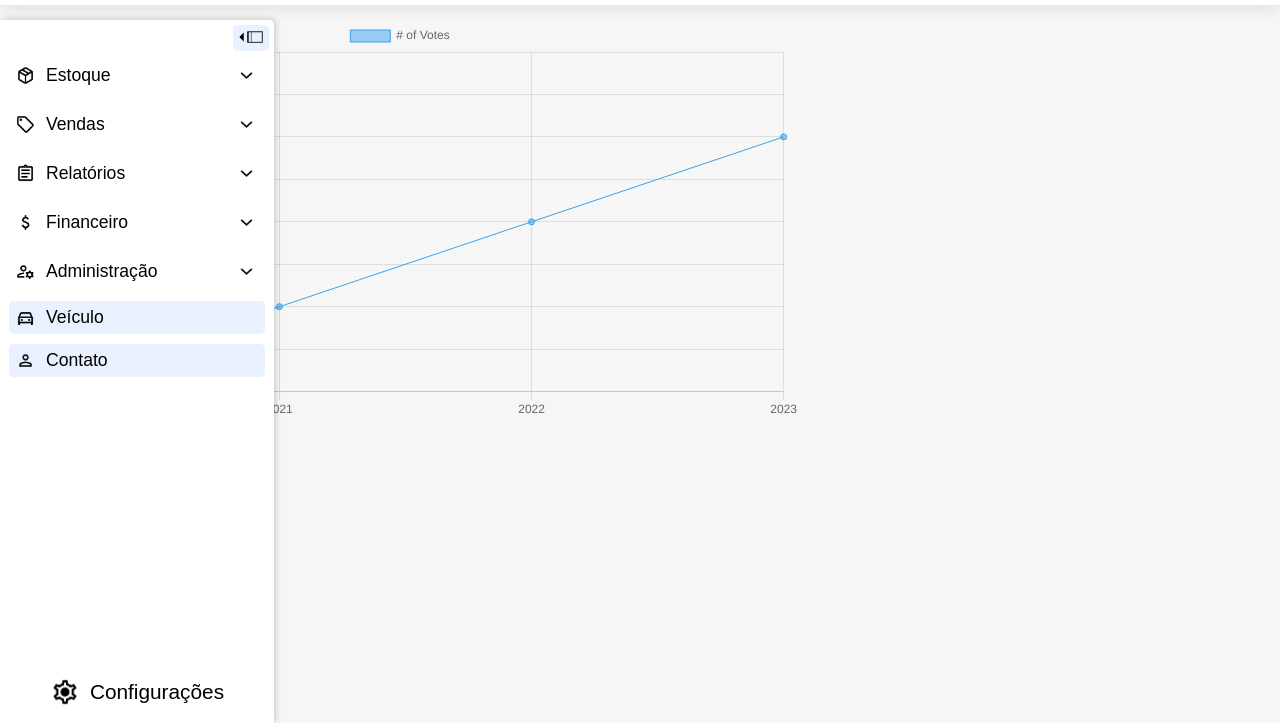
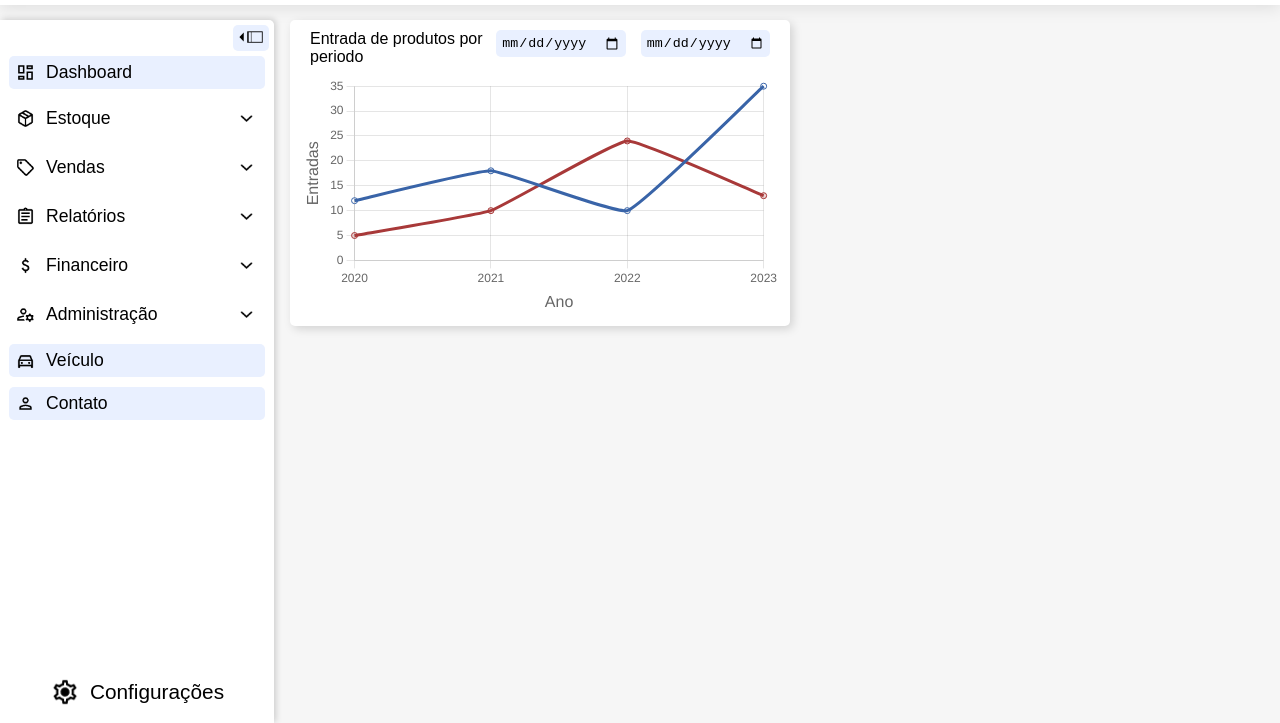
Before and after one commit to matheushnunes/SGA_ONLINE_fork, a plain HTML site: page Principal/principal.html in a window 1280 px wide. Shown: the part 77-800 px from the top of the page. Drawn offline with nearby package versions, Linux system fonts and the light colour scheme.

Commit message:
Começando a criação dos gráficos.

```diff
--- a/Principal/javaScript.js
+++ b/Principal/javaScript.js
@@ -31,7 +31,7 @@ function displayMenu(id){
 
 // Função que modifica a visibilidade e o estilo dos itens do menu lateral
 function minimizarMenu(status){
-    let mini = document.querySelectorAll(".btn, .btn_menu, .item_menu, #container_btn_fechar, #container_logo_busca, #menu_lateral, .span_modulo, .seta_cima_baixo") // Seleciona todos os elementos necessários
+    let mini = document.querySelectorAll(".btn, .btn_menu, .item_menu, #container_btn_fechar, #container_logo_busca, #menu_lateral, .span_modulo, .seta_cima_baixo, #main") // Seleciona todos os elementos necessários
     mini.forEach(e => e.classList.toggle("mini")) // Adiciona ou retira a classe "mini" nos elementos
     if (status == "fechar"){
         document.querySelectorAll(".dropdown").forEach(e => e.style.display = "none") // Deixa invisível os itens do menu dropdown
@@ -66,8 +66,8 @@ btns_menu.forEach((e)=>{
     e.addEventListener("click",(e)=>{
         let modulo = e.currentTarget // Pega o modulo que foi clicado
         let btnMini = modulo.classList.contains("mini") // Verifica se o botão tem a classe "mini"
-        let btn = (modulo.id == "btn_veiculo" || modulo.id == "btn_contato" || modulo.id == "btn_configuracoes") // Verifica se a opção selecionada é um botão que não tem um menu dropdown
-
+        let btn = (modulo.classList[0] == 'btn') // Verifica se a opção selecionada é um botão que não tem um menu dropdown
+        console.log(modulo.classList[0])
         btns_menu.forEach(el=>{
             if(el.id == modulo.id){ // Se o elemento for igual o id do modulo clicado
                 if(!btnMini) { // Se for um botão maximizado
@@ -138,25 +138,59 @@ document.addEventListener("click",(e)=>{
 })
 
 // DashBoard:
-const ctx = document.getElementById('myChart');
-let labels = [2020,2021,2022,2023]
-let data = [0, 10, 20, 30, 40]
+let cinza1 = "#F6F6F6";
+let cinza2 = "#E8E8E8";
+let azul = "#3964A8";
+let azul1 = "#9CBBED";
+let azul_1 = "#E9F0FF";
 
-new Chart(ctx, {
-  type: 'line',
+const ctx = document.getElementById('myChart').getContext('2d');
+const meuGrafico = new Chart(ctx, {
+  type: 'line', // Gráfico de linha (que pode ser usado para gráficos de área)
   data: {
-    labels: labels,
+    labels: ['2020', '2021', '2022', '2023'], // Anos no eixo X
     datasets: [{
-      label: '# of Votes',
-      data: data,
-      borderWidth: 1
-    }]
+      label: 'Entradas', // Legenda
+      data: [12, 18, 10, 35], // Valores no eixo Y
+      fill: true, // Preencher a área abaixo da linha
+      backgroundColor: 'rgb(0,0,0,0)', // Cor de fundo (azul claro)
+      borderColor: azul, // Cor da linha
+      tension: 0.1 // Suavizar a curva da linha
+    },
+    {
+        label: 'Saídas de Produtos', // Legenda da segunda linha
+        data: [5, 10, 24, 13], // Dados da segunda linha
+        fill: false, // Não preenche a área abaixo da linha
+        backgroundColor: 'rgba(168, 57, 57, 0.2)', // Cor de preenchimento, caso necessário
+        borderColor: '#A83939', // Cor da linha da segunda linha (vermelho)
+        tension: 0.1 // Suaviza a linha
+      }]
   },
   options: {
     scales: {
+      x: {
+        title: {
+          display: true,
+          text: 'Ano', // Rótulo do eixo X
+          font: {
+            size: 16
+          }
+        }
+      },
       y: {
         beginAtZero: true,
-        label: labels
+        title: {
+          display: true,
+          text: 'Entradas', // Rótulo do eixo Y
+          font: {
+            size: 16
+          }
+        }
+      },
+    },
+    plugins: {
+      legend: {
+        display: false // Ocultar a legenda
       }
     }
   }
--- a/Principal/principal.html
+++ b/Principal/principal.html
@@ -44,6 +44,11 @@
                 <img id="icone_aba" class="aba_fechar" src="imagens/icone_fechar_aba.png" alt="icone_fechar_aba">
             </button>
         </div>
+        <button class="btn btn_menu" id="btn_dashboard">
+            <img class="img_icone_menu" src="imagens/icone_dashboard.svg" alt="icone_dashboard">
+            <span class="span_modulo">Dashboard</span>
+            <div class="hide_text">Dashboard</div>
+        </button>
         <div class="item_menu">
             <button class="btn_menu" id="btn_estoque">
                 <div>
@@ -116,9 +121,23 @@
             <div class="hide_text">Configurações</div>
         </button>
     </nav>
-    <main>
-        <div style="width: 800px;"><canvas id="myChart"></canvas></div>
-        <h2>Teste</h2>
+    <main id="main">
+        <div style="width: 100%;" class="item_dashboard">
+            <div class="header_grafico">
+                <span>Entrada de produtos por periodo</span>
+                <div class="filtro_grafico">
+                    <div class="filtro">
+                        <input type="date" class="input_date">
+                    </div>
+
+                    <div class="filtro">
+                        <input type="date" class="input_date">
+                    </div>
+                </div>
+            </div>
+            <canvas id="myChart"></canvas>
+        </div>
+
     </main>
     <script src="javaScript.js"></script>
 
--- a/Principal/style.css
+++ b/Principal/style.css
@@ -348,6 +348,10 @@ nav .dropdown.mini, .span_modulo.mini, .seta_cima_baixo.mini {
     display: none;
 }
 
+#main.mini {
+    margin-left: 50px;
+}
+
 /* Estilo dos textos que aparece ao lado dos botões */
 .hide_text {
     visibility: hidden;
@@ -359,6 +363,41 @@ nav .dropdown.mini, .span_modulo.mini, .seta_cima_baixo.mini {
 
 .mini .btn_menu:hover .hide_text {
     visibility: visible;
+}
+
+/* Main: */
+
+main {
+    margin-left: 290px;
+}
+
+/* Dashboard */
+
+.item_dashboard {
+    max-width: 500px;
+    background-color: white;
+    padding: 10px;
+    border-radius: 5px;
+    box-shadow: 3px 3px 10px rgba(0, 0, 0, 0.144);
+}
+.header_grafico {
+    display: flex;
+    flex-flow: row;
+    justify-content: space-between;
+    padding: 0 10px;
+    margin-bottom: 10px;
+}
+.filtro_grafico {
+    display: flex;
+    flex-flow: row;
+    gap: 15px;
+}
+
+.input_date {
+    background-color: var(--azul-1);
+    border: none;
+    padding: 5px;
+    border-radius: 5px;
 }
 
 /* Estilos gerais */
```
Also changed, not shown: Principal/imagens/icone_dashboard.svg (added).
